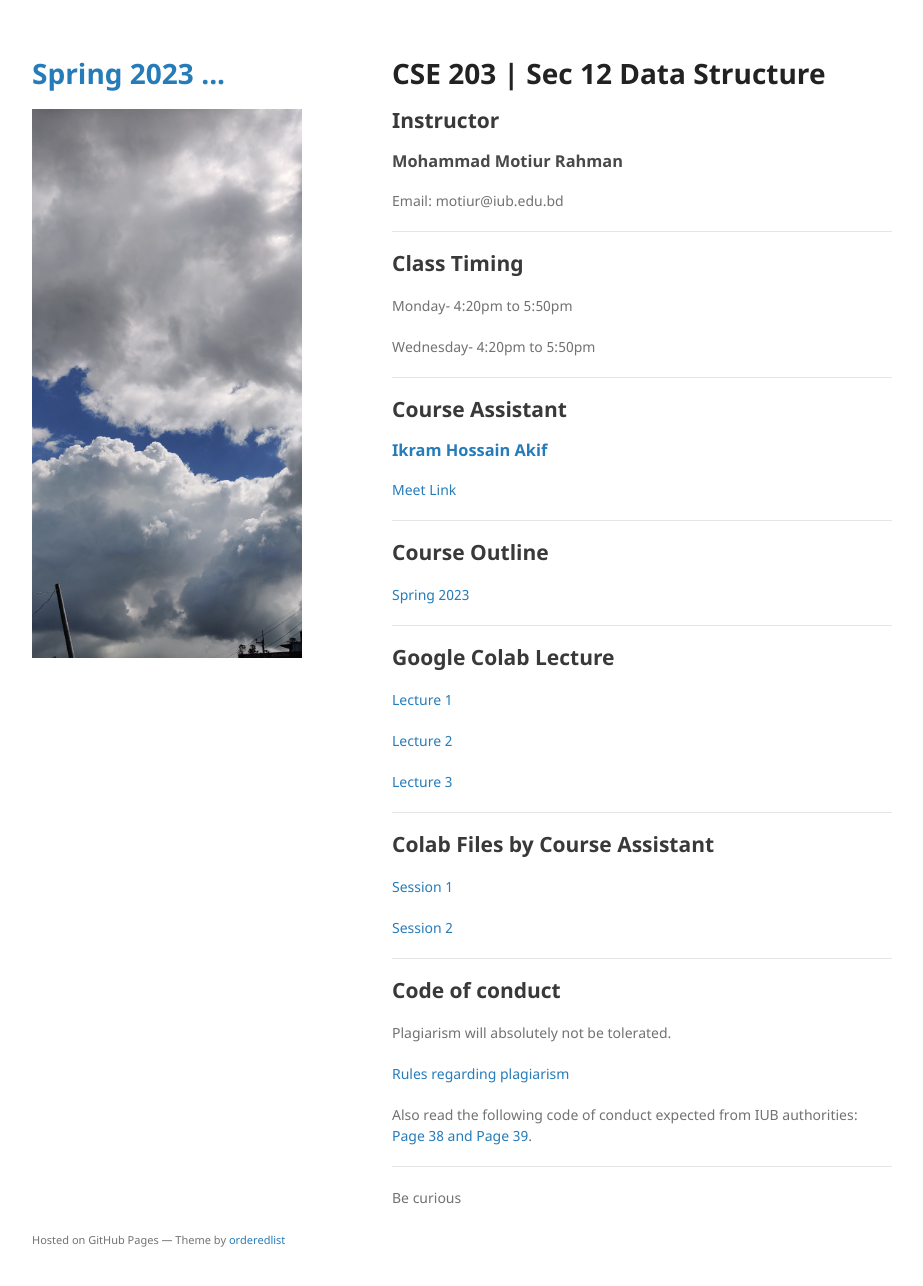
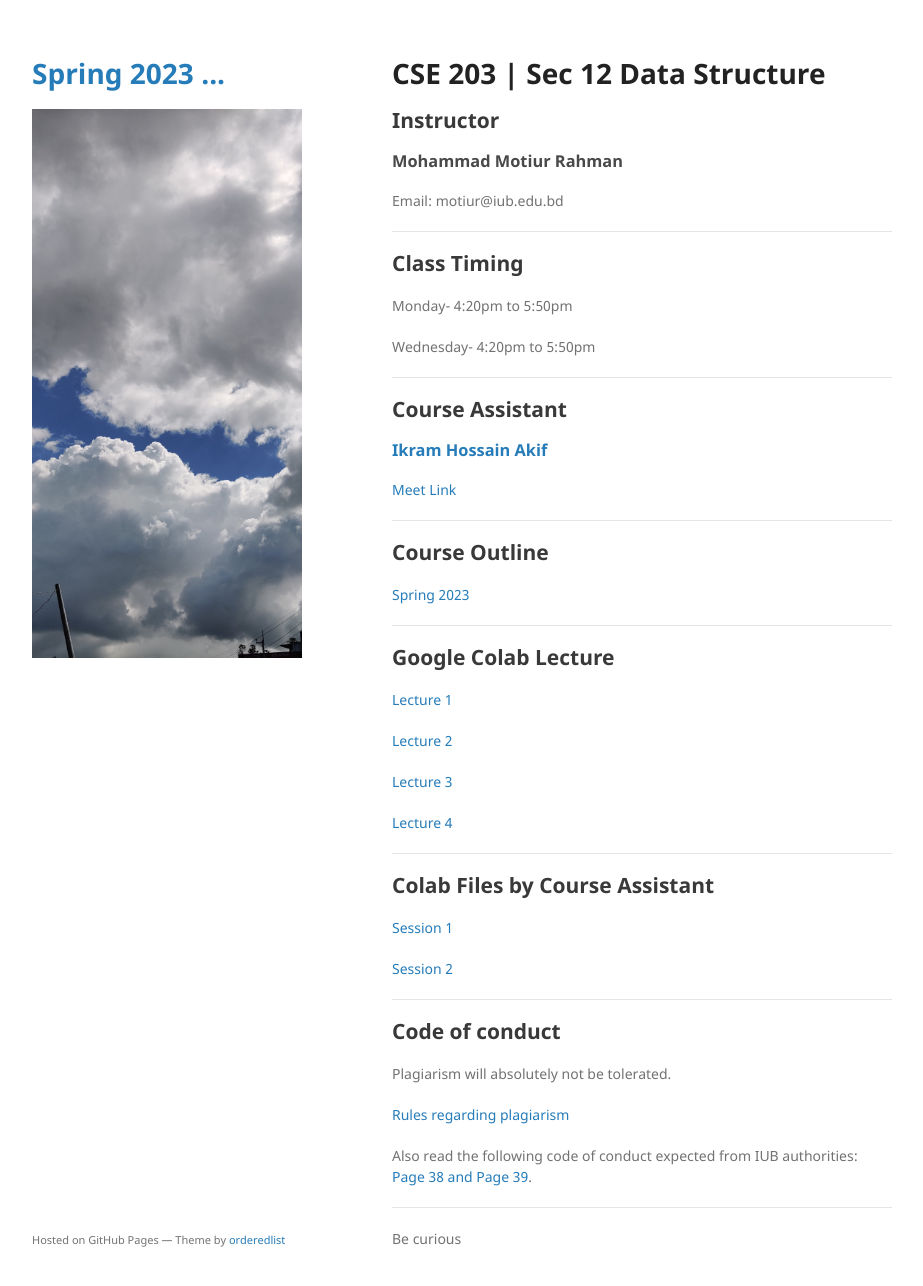
Before and after one commit to mohammadmotiurrahman/mohammadmotiurrahman.github.io, a Jekyll site: the page built from cse203_12/index.md, in a window 1280 px wide and 1319 px high. Shown: the top 1286 px of the window, without its empty margins (178-1101 px from the left). Built offline with Jekyll 4.4.1, drawn with Linux system fonts in a browser that asks for light colours; our own code applies the rules of GitHub Pages for plain Markdown files.

Commit message:
Update index.md

```diff
--- a/cse203_12/index.md
+++ b/cse203_12/index.md
@@ -34,6 +34,7 @@ Wednesday- 4:20pm to 5:50pm
 
 [Lecture 3](https://colab.research.google.com/drive/1S--h9Fyc2Xd_sGxoJQdGXMya0ob-Woy-?usp=sharing)
 
+[Lecture 4](https://colab.research.google.com/drive/1u_6mEFvgRJ9BeVCoVZZ62kLOu3BmQq0D?usp=sharing)
 
 * * *
 
```
